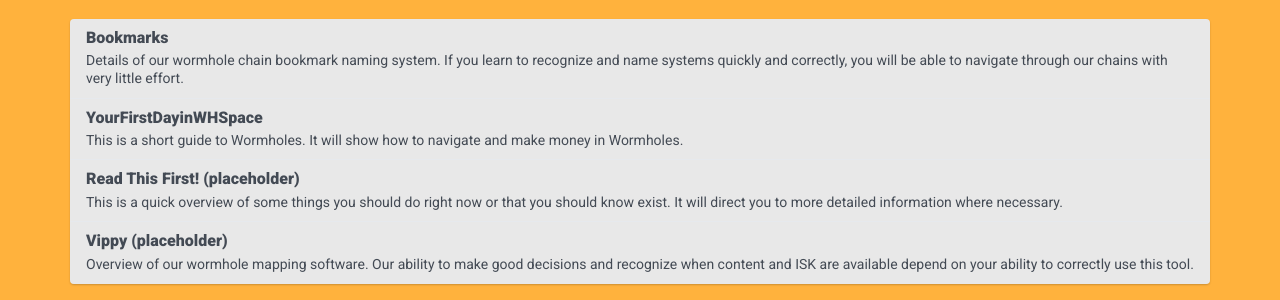
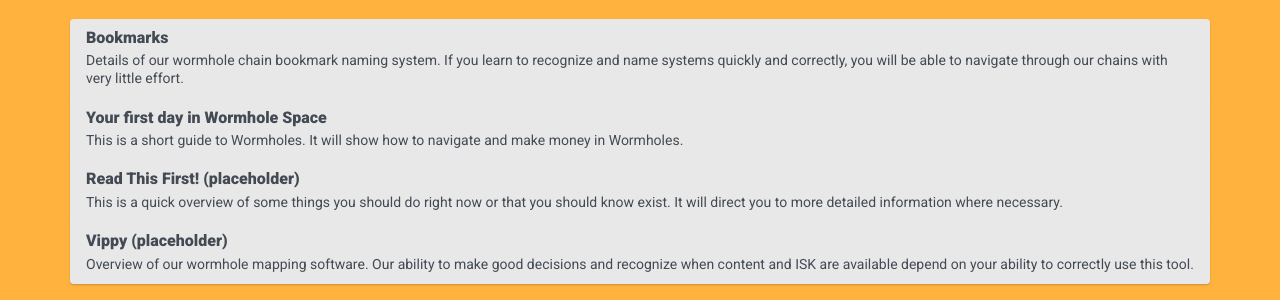
Before and after one commit to all-out/guides, a Jekyll site: the page built from index.html, in a window 1280 px wide. Shown: the part 185-485 px from the top of the page. Built offline with Jekyll 4.4.1, drawn with Linux system fonts in a browser that asks for light colours.

Commit message:
Formatting V1.0

```diff
--- a/_guides/firstdayinwhspace.markdown
+++ b/_guides/firstdayinwhspace.markdown
@@ -1,7 +1,7 @@
 ---
 layout: guide
 title: General All-Out Guide to Wormhole Space
-shorttitle: YourFirstDayinWHSpace
+shorttitle: Your first day in Wormhole Space
 author: Syco Phantic
 excerpt: >
   This is a short guide to Wormholes.
@@ -65,4 +65,4 @@
 
   - easy stuff. for the lazy guys, mostly passive income. set up a command center and get ressources even while being offline. haul your shit out and maintain your commmand centers once in a while.
 
-Many guides about this can be found via Google. Or ask in Slack.
+  Many guides about this can be found via Google. Or ask in Slack.
```
